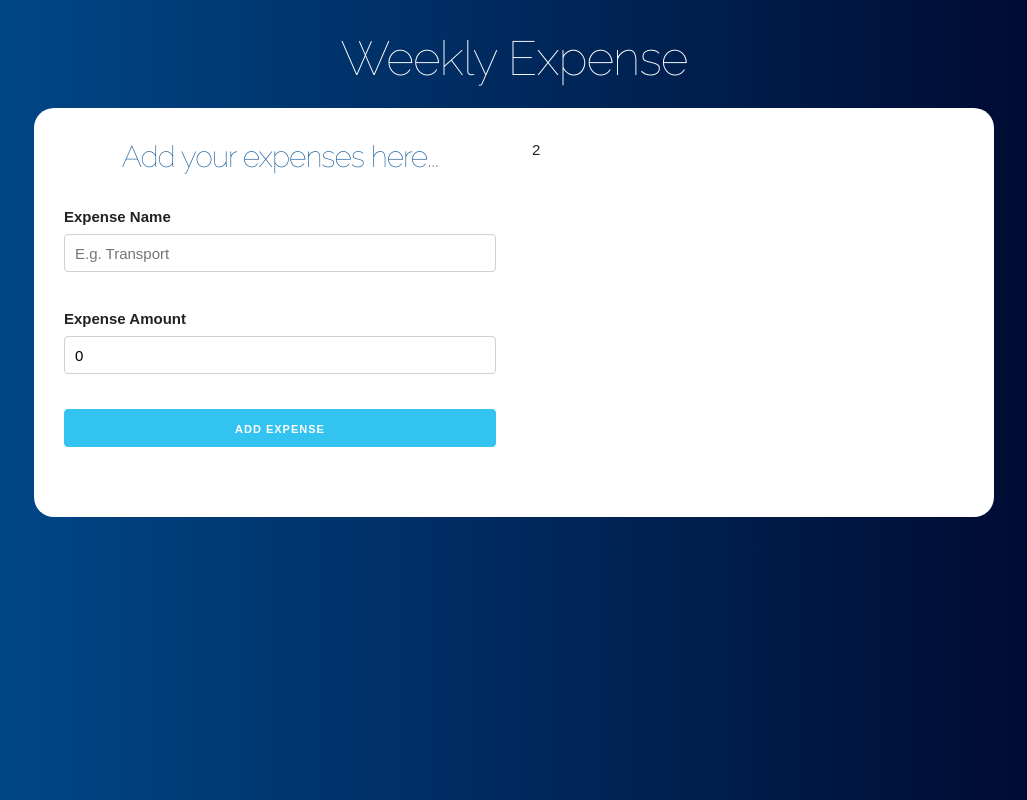
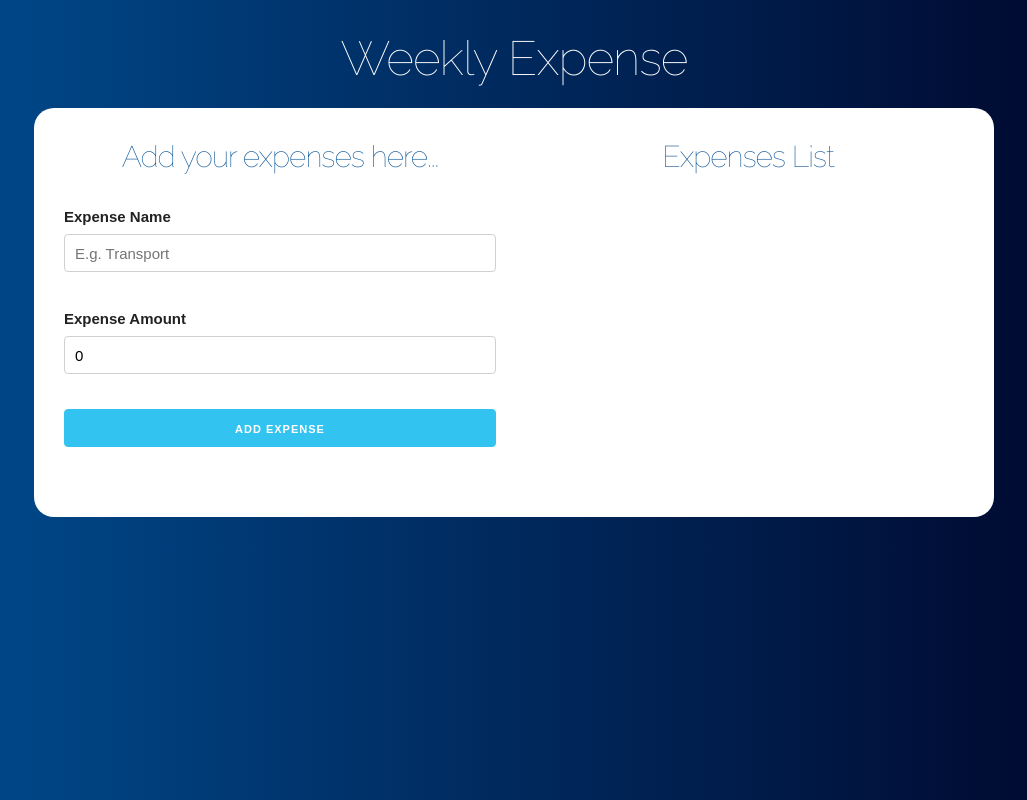
Before and after one commit to JnDiego/budget_management, a React (Create React App) app: page / in a window 1280 px wide. Both pictures are taken after typing "5" into the empty fields and a click on the input "Define budget". Shown: the whole page, without its empty margins (126-1153 px from the left). Built offline with nearby package versions, Linux system fonts and the light colour scheme.

Commit message:
Se crean dos componentes: List y Expense. Estos componentes permiten representar un gasto y un listado de gastos ingresados

```diff
--- a/src/App.js
+++ b/src/App.js
@@ -1,6 +1,7 @@
 import React, { useState } from 'react';
 import Question from './components/Question';
 import Form from './components/Form';
+import List from './components/List';
 
 function App() {
   // Definir el state
@@ -26,7 +27,9 @@
               <div className="one-half column">
                 <Form addNewExpense={addNewExpense} />
               </div>
-              <div className="one-half column">2</div>
+              <div className="one-half column">
+                <List expenses={expenses} />
+              </div>
             </div>
           )}
         </div>
--- /dev/null
+++ b/src/components/Expense.js
@@ -0,0 +1,12 @@
+import React from 'react';
+
+const Expense = ({ expense }) => (
+  <li className="gastos">
+    <p>
+      {expense.name}
+      <span className="gasto">$ {expense.amount}</span>
+    </p>
+  </li>
+);
+
+export default Expense;
--- /dev/null
+++ b/src/components/List.js
@@ -0,0 +1,13 @@
+import React from 'react';
+import Expense from './Expense';
+
+const List = ({ expenses }) => (
+  <div className="gastos-realizados">
+    <h2>Expenses List</h2>
+    {expenses.map((expense) => (
+      <Expense key={expense.id} expense={expense} />
+    ))}
+  </div>
+);
+
+export default List;
```
